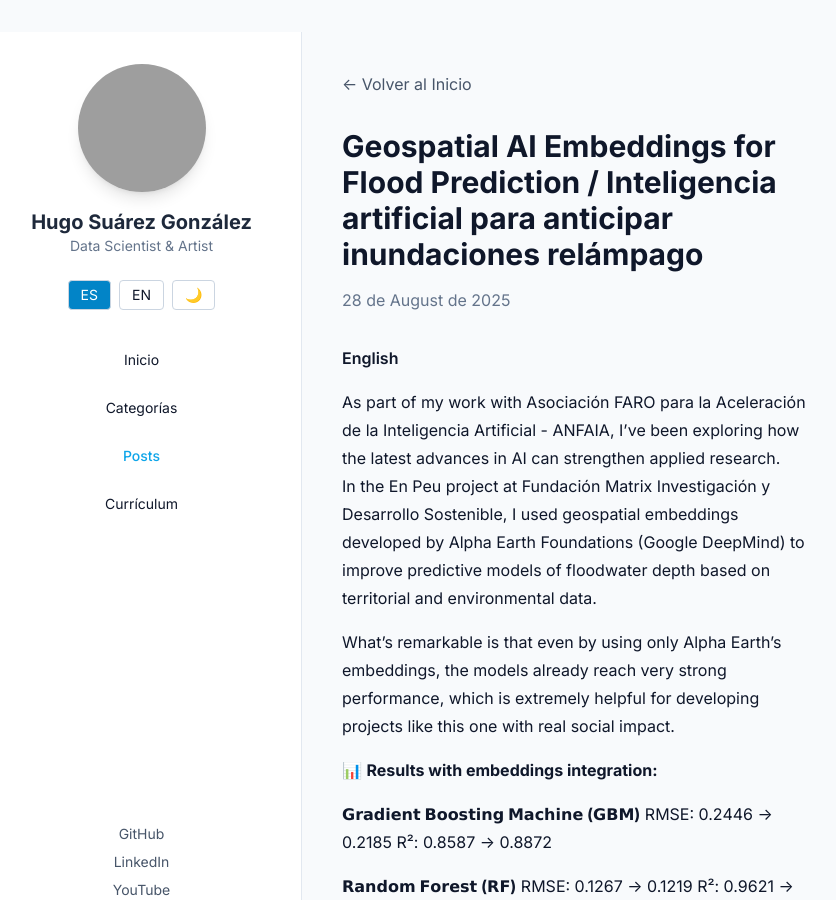
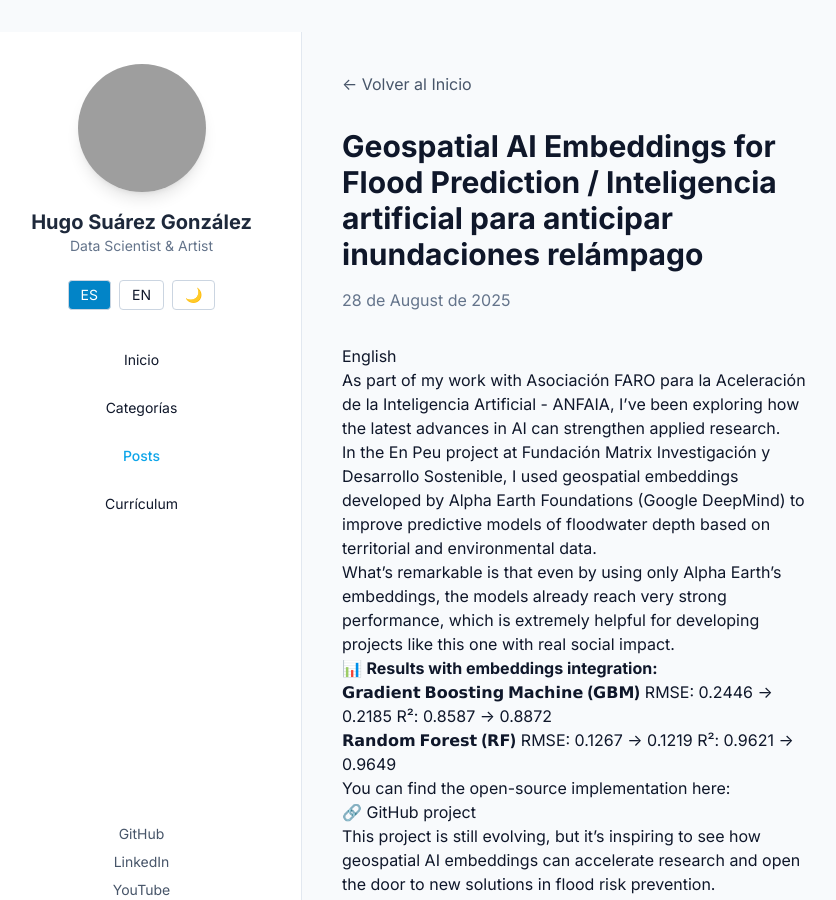
Before and after one commit to hugosuarezglez/hugosuarezglez.github.io, a Jekyll site: the page built from _posts/2025-08-28-alphaearth-flood.md, in a window 1280 px wide and 900 px high. Shown: the whole window, without its empty margins (226-1062 px from the left). Built offline with Jekyll 4.4.1, drawn with Linux system fonts in a browser that asks for light colours; nearby versions of some CDN libraries; grey boxes are pictures that could not be loaded.

Commit message:
Update post.html
quitar la parte de que muestre contenido

```diff
--- a/_layouts/post.html
+++ b/_layouts/post.html
@@ -135,8 +135,7 @@ layout: default
         <!-- Fecha del post -->
         <p class="text-slate-500 dark:text-slate-400 mb-8">{{ page.date | date: "%d de %B de %Y" }}</p>
 
-        <!-- Contenido del post -->
-        <div class="post-content prose prose-slate dark:prose-invert max-w-none">
+
           {{ content }}
         </div>
 
```
